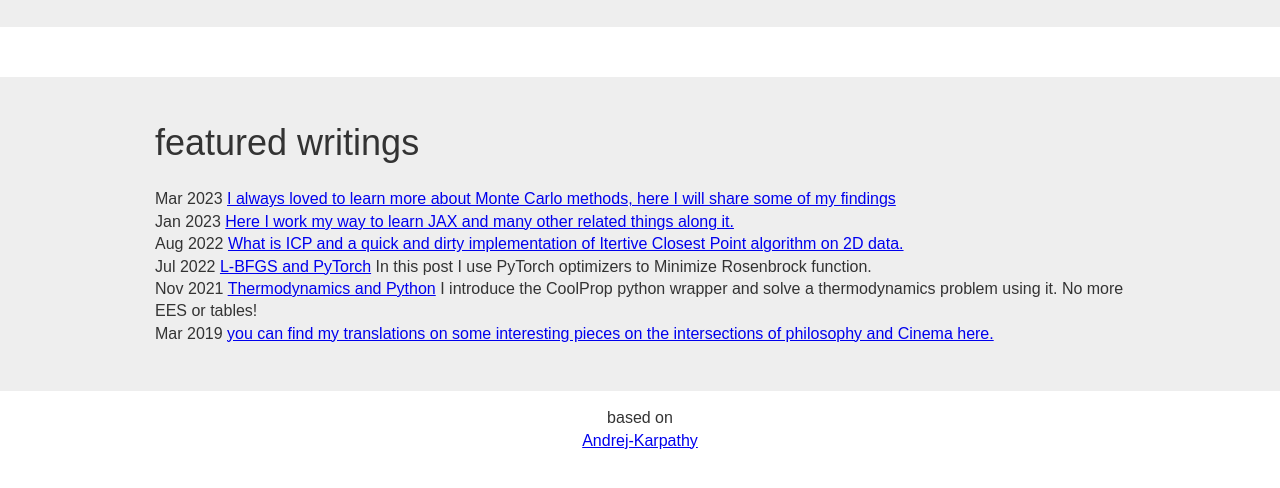
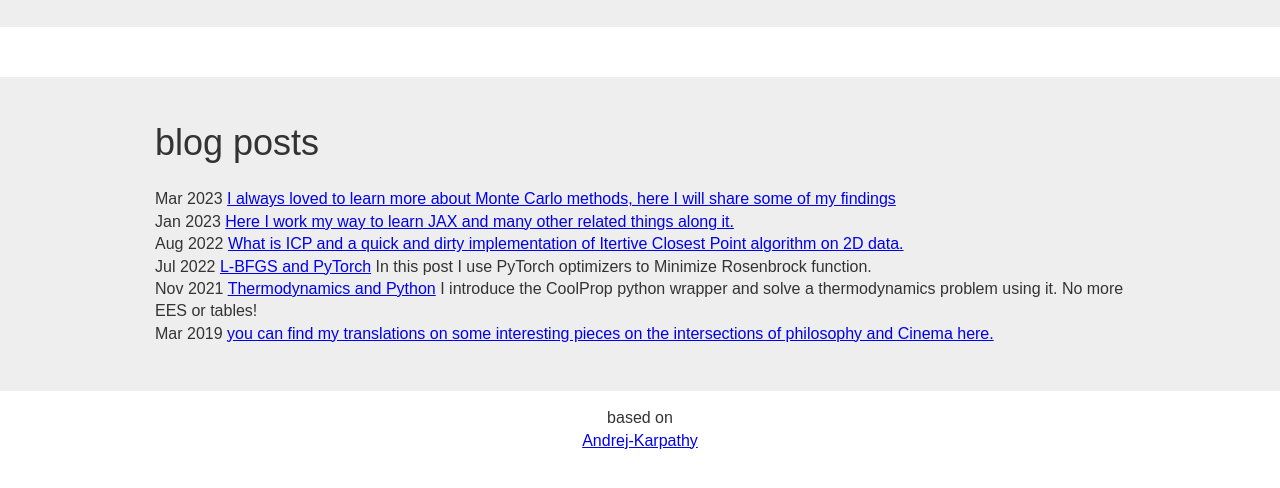
Before and after one commit to erfanhamdi/erfanhamdi.github.io, a plain HTML site: page index.html in a window 1280 px wide. Shown: the part 3580-4068 px from the top of the page. Drawn offline with Linux system fonts and the light colour scheme.

Commit message:
changed feature writings

```diff
--- a/index.html
+++ b/index.html
@@ -409,7 +409,7 @@
 
     <div style="background-color: #eee; padding-top: 1px; margin-top: 50px; padding-bottom: 30px;">
       <div class="container">
-        <div class="ctitle">featured writings</div>
+        <div class="ctitle">blog posts</div>
         <ul class="nodot">
           <li>Mar 2023 <a href="./blog_posts/mc/mc.html">I always loved to learn more about Monte Carlo methods, here I will share some of my findings</a></li>
           <li>Jan 2023 <a href="./blog_posts/jax_roadmap_dir/jax_tut.html">Here I work my way to learn JAX and many other related things along it.</a></li>
```
